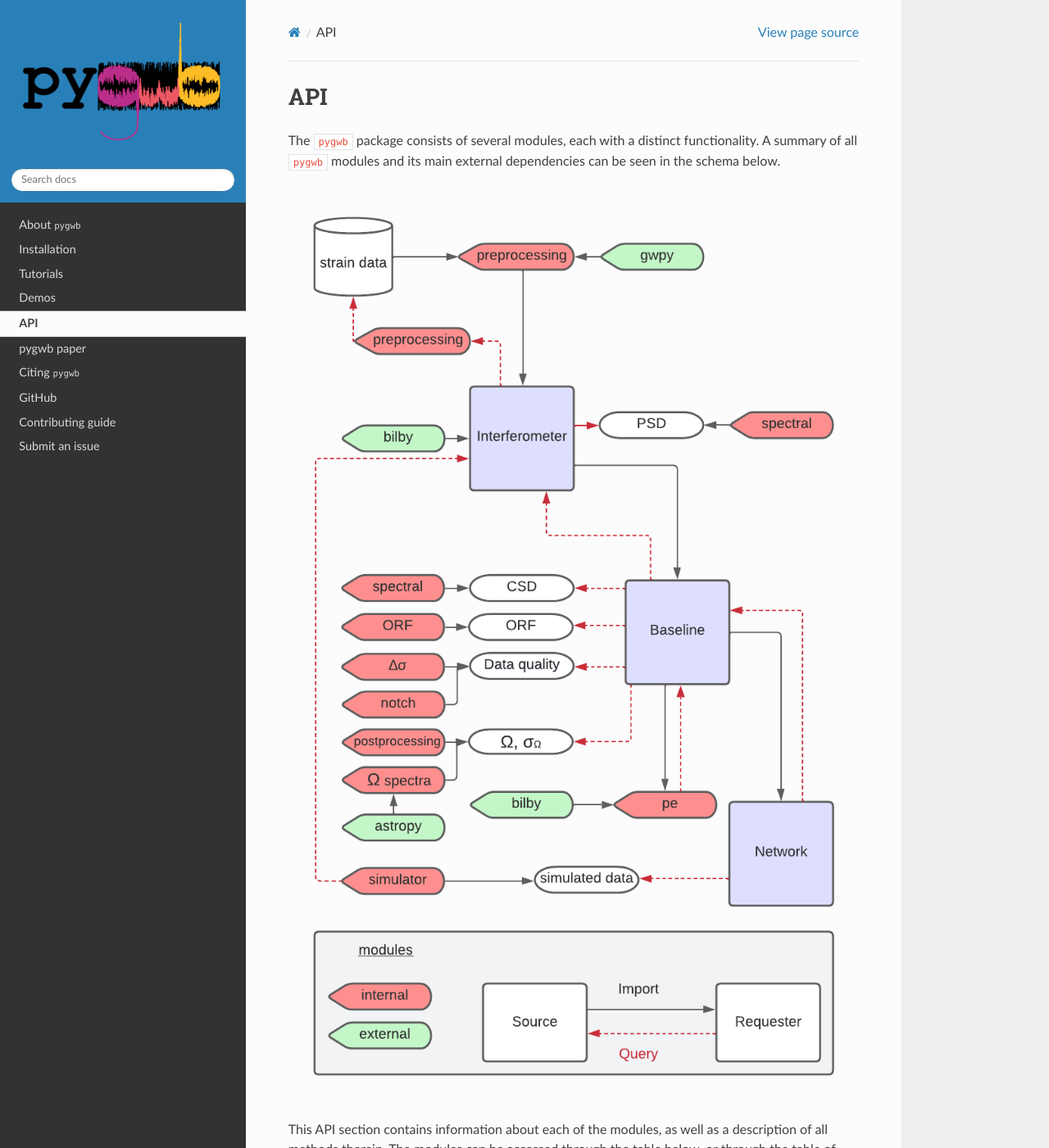
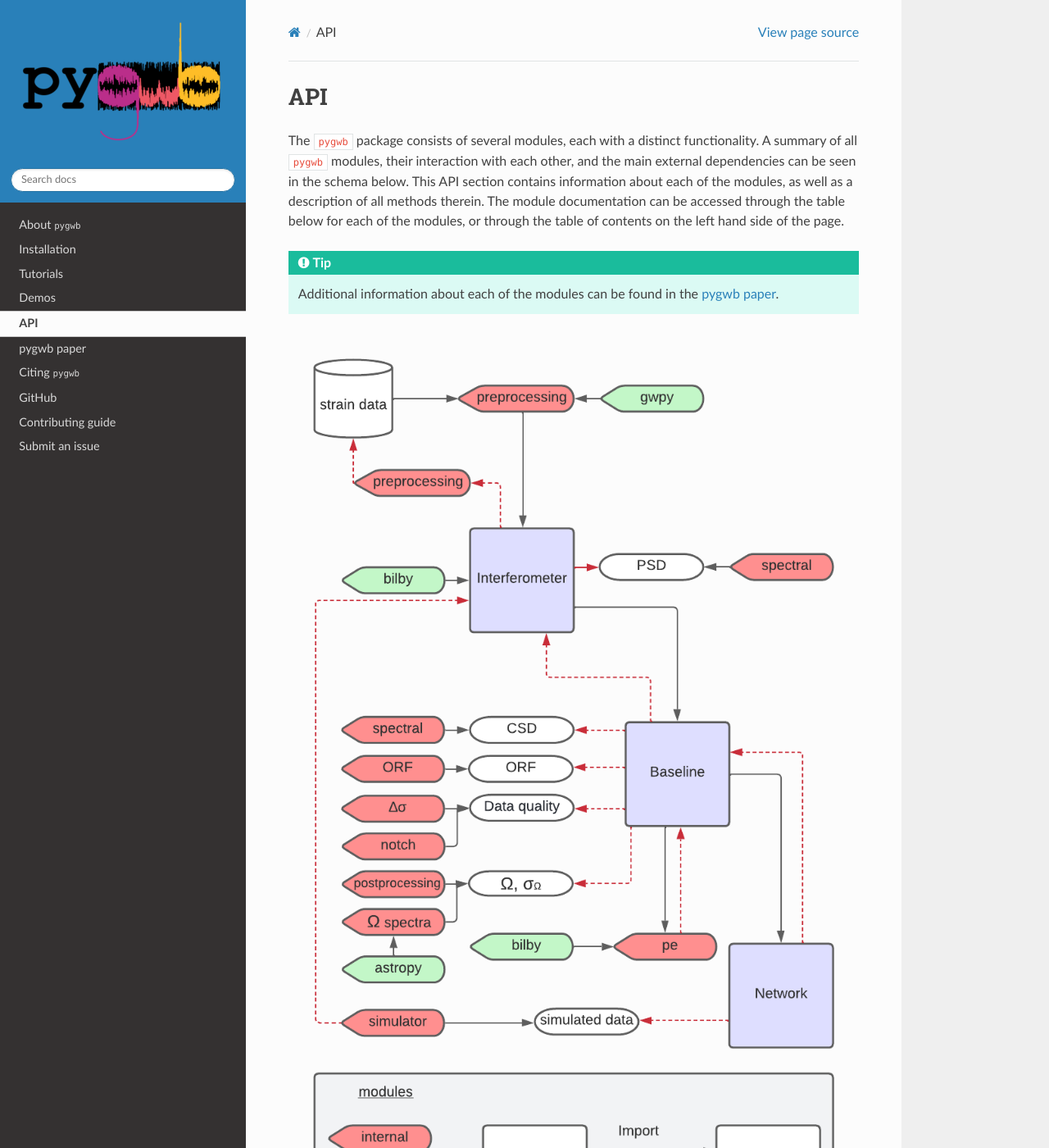
Before and after one commit to a-renzini/pygwb, a Sphinx documentation site: the page built from docs/api.rst, in a window 1280 px wide and 1400 px high. Shown: the whole window at 82% size. Built offline with Sphinx 7.4.7 and the Read the Docs theme 2.0.0, drawn with Linux system fonts in a browser that asks for light colours; pages that are not in the unit, such as notebooks, are missing from menus; the version number could not be read and is left out; some of the changed text lies outside the part shown.

Commit message:
Small modification to API page

```diff
--- a/docs/api.rst
+++ b/docs/api.rst
@@ -2,13 +2,15 @@
 API
 ============
 
-The ``pygwb`` package consists of several modules, each with a distinct functionality. A summary of all ``pygwb`` modules and its main external dependencies can be seen in the schema below.
+The ``pygwb`` package consists of several modules, each with a distinct functionality. A summary of all ``pygwb`` modules, their interaction with each other, and the main external dependencies can be seen in the schema below.
+This API section contains information about each of the modules, as well as a description of all methods therein. The module documentation can be accessed through the table below for each of the modules, or through the table of contents on the left hand side of the page.
 
+.. tip::
+
+   Additional information about each of the modules can be found in the `pygwb paper <https://arxiv.org/pdf/2303.15696.pdf>`_.
 
 .. image:: pygwb_modules.png
    :width: 800
-
-This API section contains information about each of the modules, as well as a description of all methods therein. The modules can be accessed through the table below, or through the table of contents on the left hand side of the page.
 
 .. currentmodule:: pygwb
 
```
